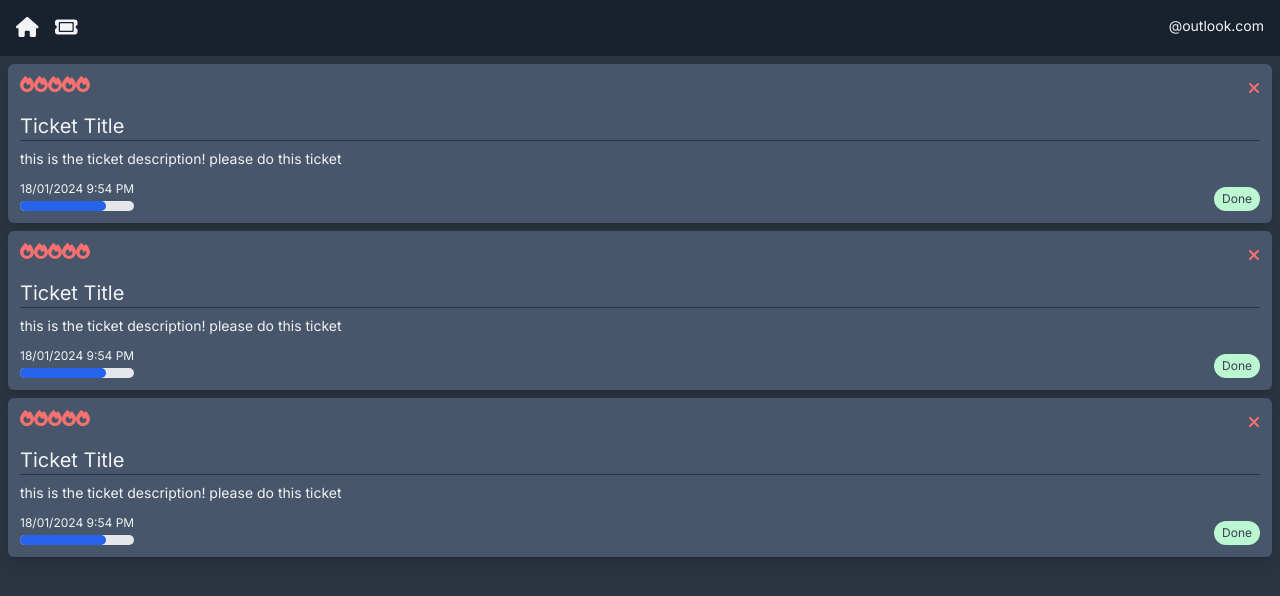
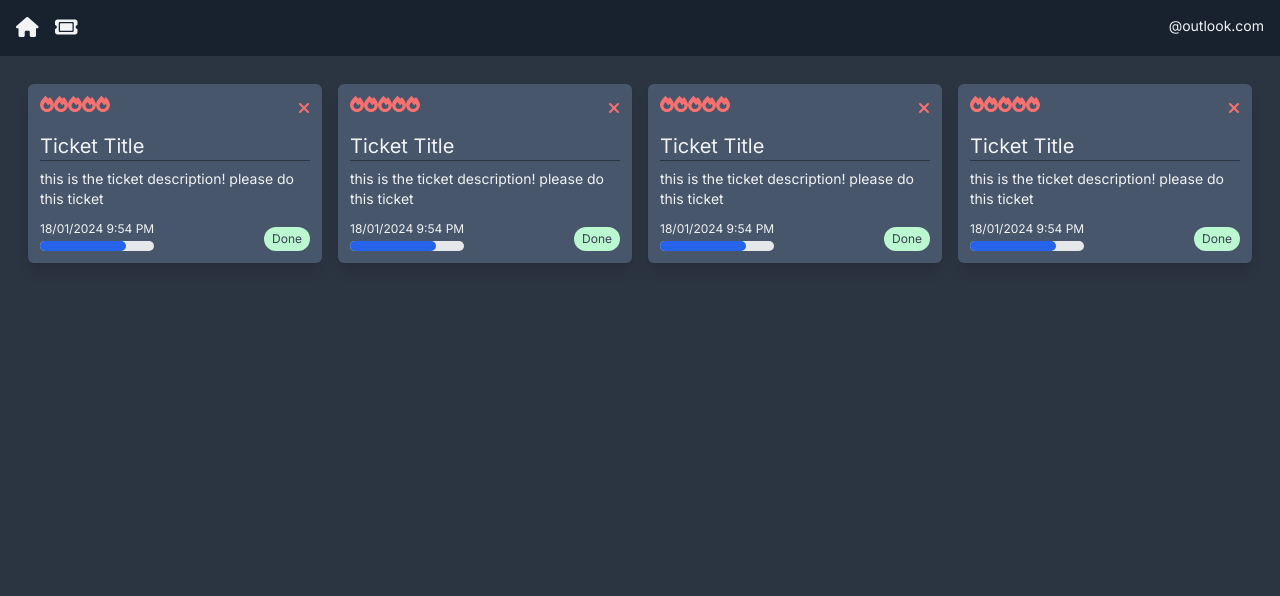
Before and after one commit to Aneal07/Ticketing-App, a Next.js app: page / in a window 1280 px wide. Shown: the top 596 px of the page. Built offline with nearby package versions, Linux system fonts and the light colour scheme.

Commit message:
install mongodb, mongoose &created schema

```diff
--- /dev/null
+++ b/app/(models/Ticket.js
@@ -0,0 +1,21 @@
+import mongoose, { Schema, mongo } from "mongoose";
+
+mongoose.connect(process.env.MONGODB_URI);
+mongoose.Promise = global.Promise
+const ticketSchema = new Schema (
+    {
+        title: String,
+        description: String,
+        category: String,
+        priority: Number,
+        progress: Number,
+        status: String,
+        active: Boolean,
+    },
+    {
+        timestamps: true,
+    }
+)
+
+const Ticket = mongoose.models.Ticket || mongoose.model("Ticket", ticketSchema);
+export default Ticket
--- a/app/page.jsx
+++ b/app/page.jsx
@@ -3,10 +3,13 @@ import TicketCard from './(components)/TicketCard'
 
 const Dashboard = () => {
   return (
-    <div>
+    <div className='p-5'>
+      <div className='lg:grid grid-cols-2 xl:grid-cols-4'>
       <TicketCard/>
       <TicketCard/>
       <TicketCard/>
+      <TicketCard/>
+      </div>
     </div>
   )
 }
--- a/package.json
+++ b/package.json
@@ -14,6 +14,8 @@
     "autoprefixer": "10.4.17",
     "eslint": "8.56.0",
     "eslint-config-next": "14.0.4",
+    "mongodb": "^6.3.0",
+    "mongoose": "^8.1.0",
     "next": "14.0.4",
     "postcss": "8.4.33",
     "react": "18.2.0",
```
Also changed, not shown: app/api/route.js (added), 1 other file (tests, documents, lock files or other folders).
